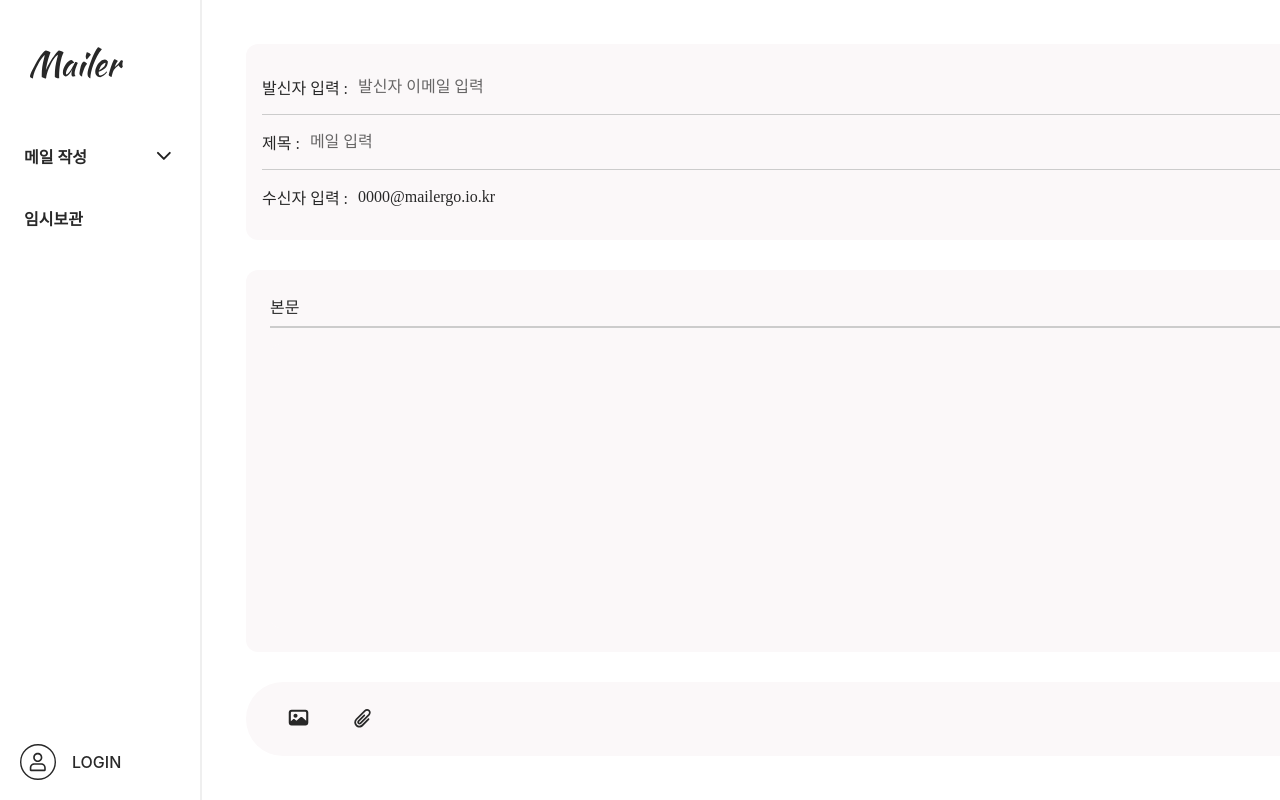
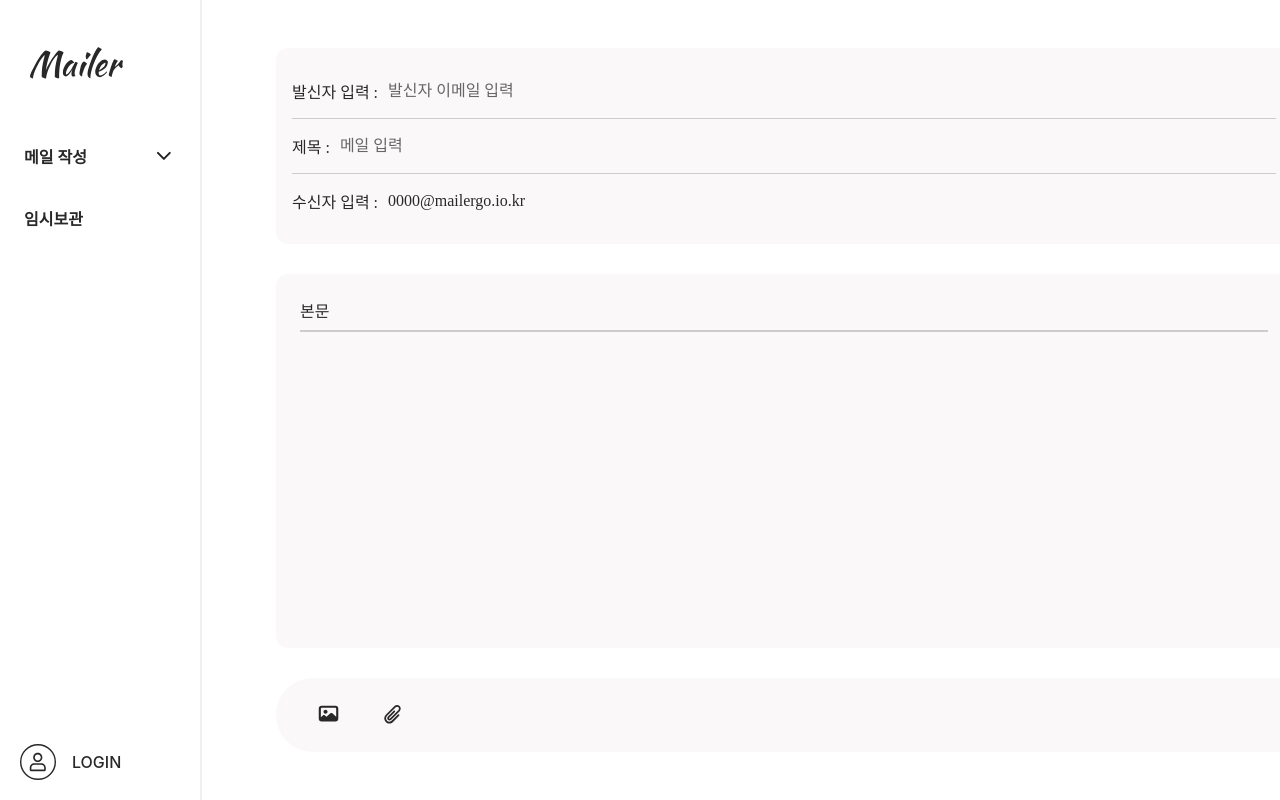
Before and after one commit to Team-G25/frontend, a React (Vite) app: page /mailManually in a window 1280 px wide. Shown: the top 800 px of the page. Built offline with nearby package versions, Linux system fonts and the light colour scheme; no server answers; a web font is replaced by a local one.

Commit message:
[design] 메일 에디터 크기조정_2.

```diff
--- a/src/pages/mailManually/components/common/manualEditor/index.style.js
+++ b/src/pages/mailManually/components/common/manualEditor/index.style.js
@@ -84,7 +84,7 @@ export const Textarea = styled.textarea`
     border: none;
     border-radius: 12px;
     background-color: ${theme.colors.white1};
-    padding: 24px;
+    padding: 48px;
     color: ${theme.colors.black1};
     font-family: ${theme.font.family.basic};
     font-weight: ${theme.font.weight.regular};
--- a/src/pages/mailManually/index.style.js
+++ b/src/pages/mailManually/index.style.js
@@ -16,7 +16,7 @@ export const MainContent = styled.div`
   flex-direction: column;
   width: 100%;
   height: 100vh;
-  padding: 20px;
+  padding: 24px 50px;
   overflow-y: auto;
   border-left: 2px solid ${theme.colors.gray1};
   margin: 0 auto;
```
